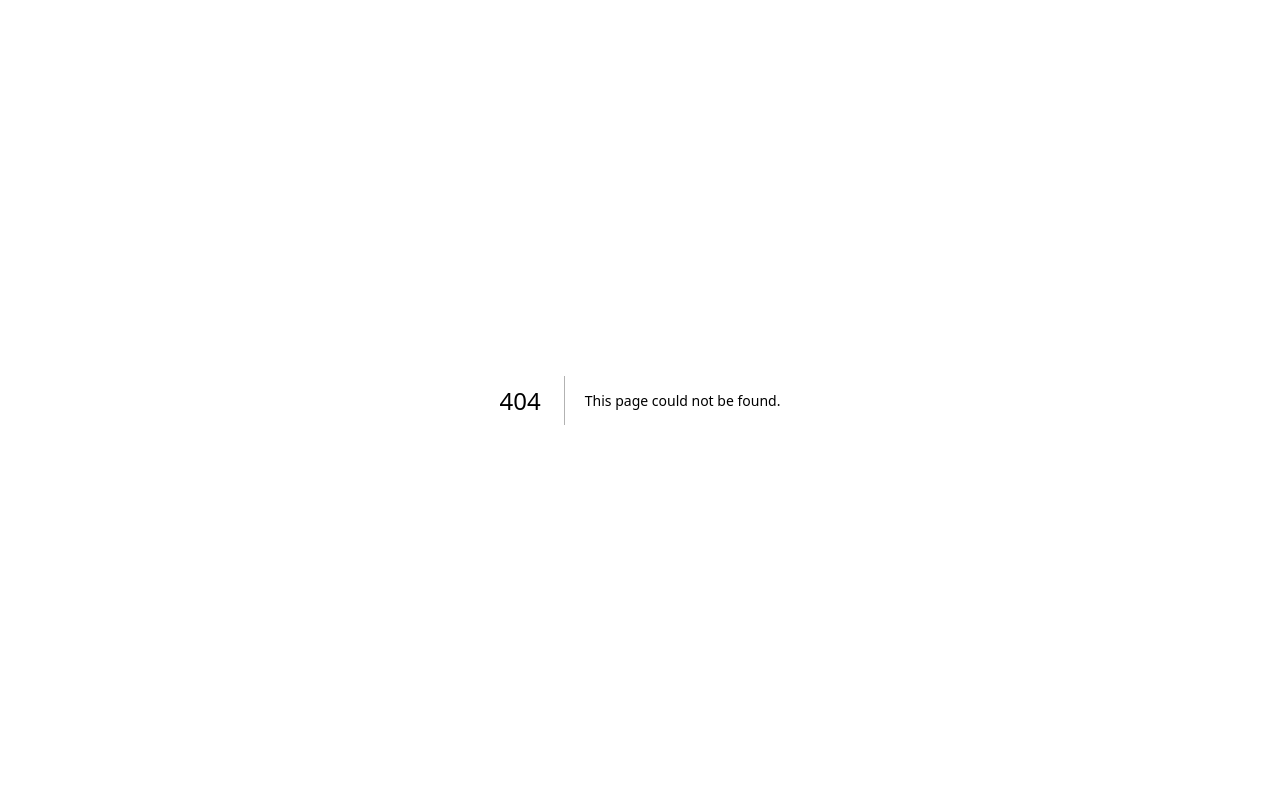
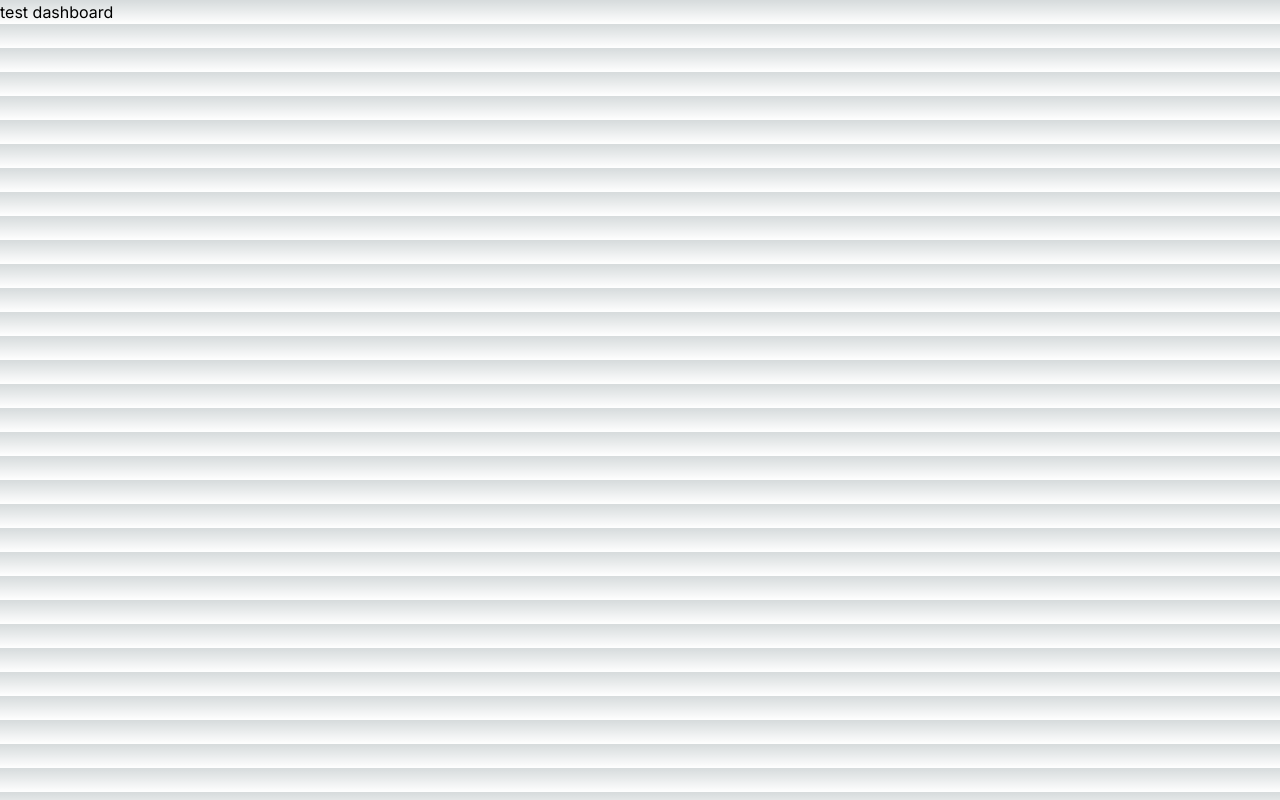
Before and after one commit to mtaufiqmuhajir/next13, a Next.js app: page /dashboard in a window 1280 px wide. Before the commit this address had no page. Built offline with nearby package versions, Linux system fonts and the light colour scheme.

Commit message:
Initial commit

```diff
--- /dev/null
+++ b/app/about/page.js
@@ -0,0 +1,9 @@
+export const metadata = {
+    title: 'Judul about',
+  }
+
+export default function About() {
+  return (
+    <div>test about</div>
+  )
+}
--- /dev/null
+++ b/app/dashboard.js
@@ -0,0 +1,7 @@
+
+
+export default function About() {
+    return (
+      <div>test dashboard</div>
+    )
+  }
--- /dev/null
+++ b/app/dashboard/page.js
@@ -0,0 +1,7 @@
+
+
+export default function About() {
+    return (
+      <div>test dashboard</div>
+    )
+  }
--- a/app/layout.js
+++ b/app/layout.js
@@ -4,7 +4,7 @@ import { Inter } from 'next/font/google'
 const inter = Inter({ subsets: ['latin'] })
 
 export const metadata = {
-  title: 'Create Next App',
+  title: 'Judul website',
   description: 'Generated by create next app',
 }
 
```
